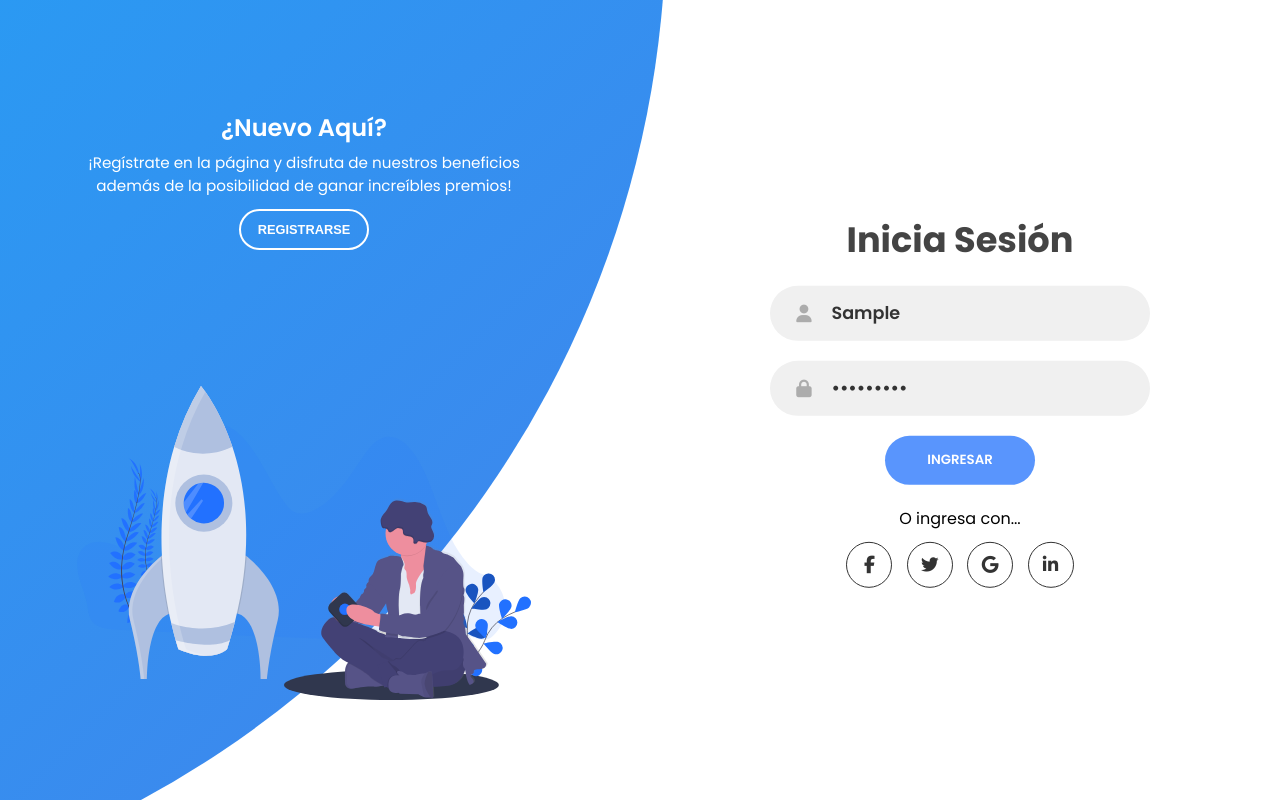
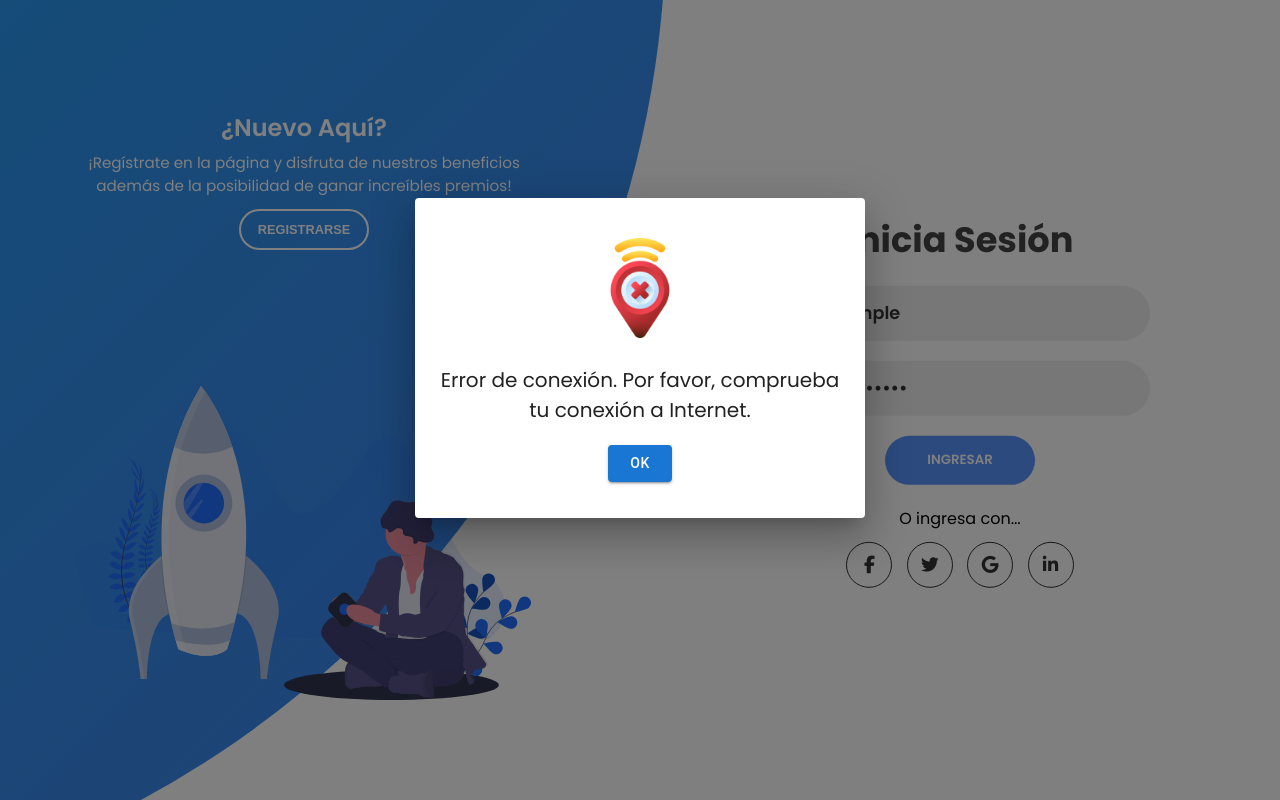
Before and after one commit to GRL1000/AppRifas-React, a React (Create React App) app: page / in a window 1280 px wide. Both pictures are taken after typing "Sample", "Sample123" into the empty fields and a click on the input "ingresar". Built offline with nearby package versions, Linux system fonts and the light colour scheme; no server answers; the HTML template or start-up script is replaced by a standard one.

Commit message:
Validation login completed

```diff
--- a/src/components/LoginComponent.jsx
+++ b/src/components/LoginComponent.jsx
@@ -9,6 +9,7 @@ import DialogContent from '@mui/material/DialogContent';
 import { Bounce } from "react-awesome-reveal";
 import Button from '@mui/material/Button';
 import error from '../assets/error.png';
+import errorConn from '../assets/lost-connection.png';
 
 function LoginComponent({isTokenValid}) {
   const [isSignUpMode, setIsSignInUpMode] = useState(false);
@@ -21,6 +22,11 @@ function LoginComponent({isTokenValid}) {
   const [showErrorModal, setShowErrorModal] = useState(false);
   const [errorMessage, setErrorMessage] = useState('');
   const handleCloseErrorModal = () => setShowErrorModal(false);
+
+  //Error de conexión
+  const [showErrorCModal, setShowCErrorModal] = useState(false);
+  const [errorCMessage, setErrorCMessage] = useState('');
+  const handleCloseCErrorModal = () => setShowCErrorModal(false);
 
   const toggleMode = () => {
     setIsSignInUpMode(!isSignUpMode);
@@ -45,6 +51,17 @@ function LoginComponent({isTokenValid}) {
       }
     } catch (error) {
       console.error("Error al iniciar sesión: ", error);
+
+      if (error.response) {
+        setErrorMessage("Credenciales incorrectas. Por favor, inténtelo de nuevo.");
+        setShowErrorModal(true);
+      } else if (error.request) {
+        setErrorCMessage("Error de conexión. Por favor, comprueba tu conexión a Internet.");
+        setShowCErrorModal(true);
+      } else {
+        setErrorMessage("Credenciales incorrectas. Por favor, inténtelo de nuevo.");
+        setShowErrorModal(true);
+      }
     }
   };
 
@@ -167,6 +184,21 @@ function LoginComponent({isTokenValid}) {
         </Button>
       </DialogContent>
     </Dialog>
+
+    <Dialog open={showErrorCModal} onClose={handleCloseCErrorModal} TransitionComponent={Bounce}
+      PaperProps={{
+        style: {
+        marginTop: '15.5%',
+      }
+    }}>
+      <DialogContent style={{ textAlign: 'center', width: '450px', height: '320px'}}>
+        <img src={errorConn} alt="Error" style={{ width: '100px', height: '100px', marginTop: '20px' }} />
+        <p style={{ fontSize: '20px', paddingTop: '20px', paddingBottom: '20px' }}>{errorCMessage}</p>
+        <Button variant="contained" color="primary" onClick={handleCloseCErrorModal}>
+          OK
+        </Button>
+      </DialogContent>
+    </Dialog>
    </div>
   );
 }
```
